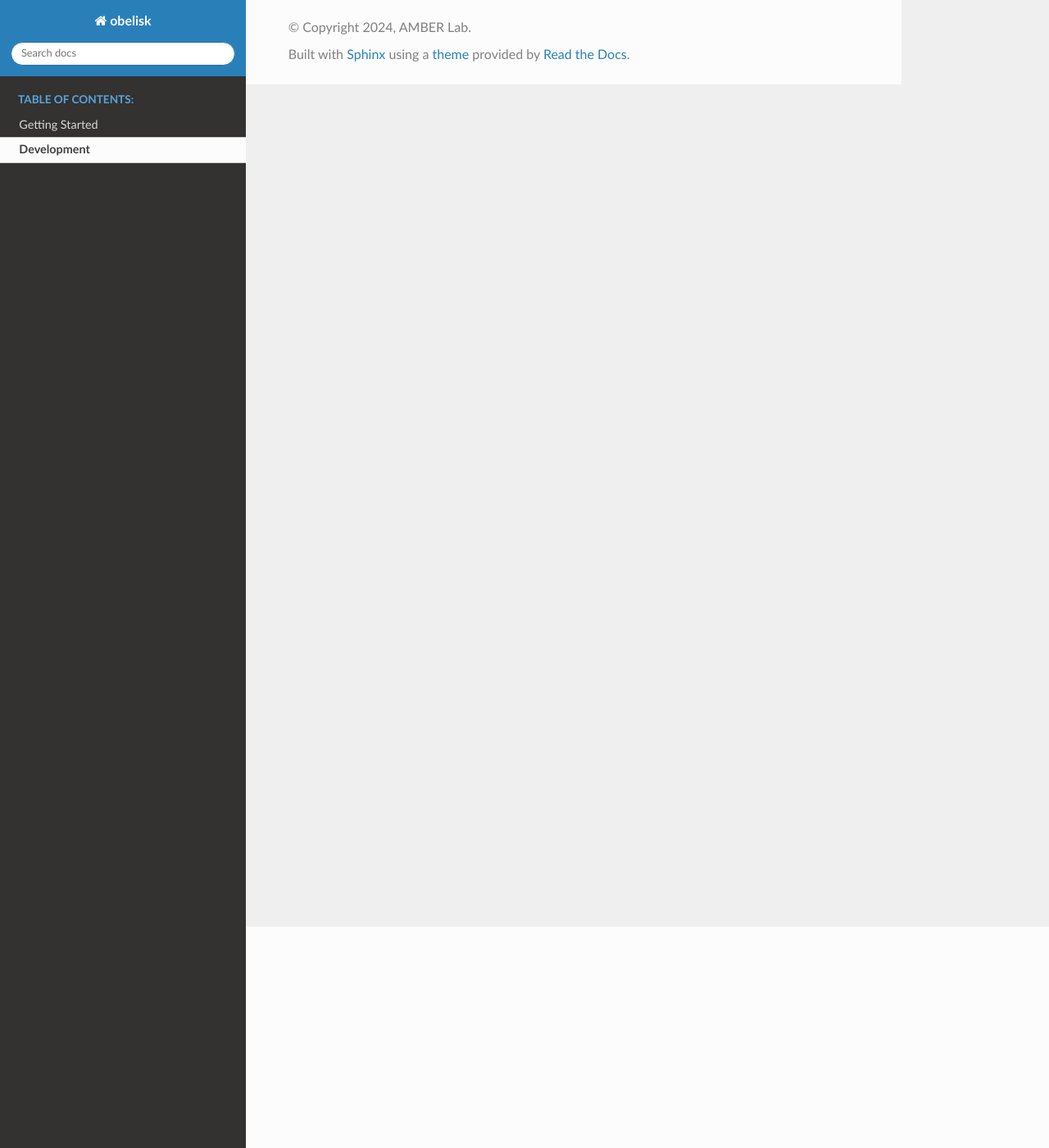
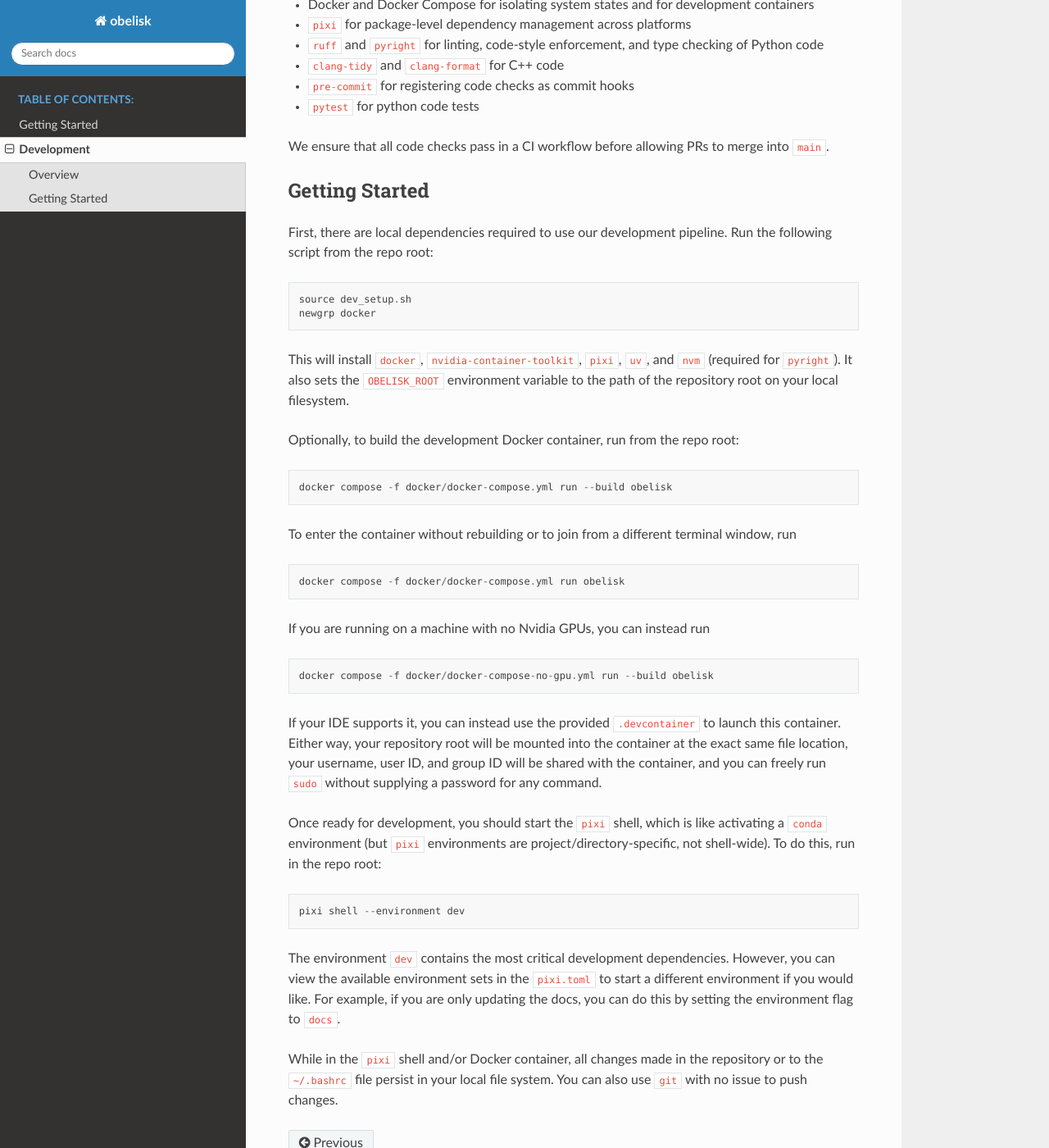
Before and after one commit to Caltech-AMBER/obelisk, a Sphinx documentation site: the page built from docs/source/development.md, in a window 1280 px wide and 1400 px high, scrolled down 270 px. Shown: the whole window at 82% size. Built offline with Sphinx 7.4.7 and the Read the Docs theme 2.0.0, drawn with Linux system fonts in a browser that asks for light colours; some of the changed text lies outside the part shown.

Commit message:
very rough docs with development instructions

````diff
--- a/docs/source/development.md
+++ b/docs/source/development.md
@@ -1,3 +1,42 @@
 # Development
 
-TODO: fill once dev pipeline is fully set up.
+## Overview
+We use the following tools for development:
+* Docker and Docker Compose for isolating system states and for development containers
+* [`pixi`](https://pixi.sh/latest/) for package-level dependency management across platforms
+* [`ruff`](https://docs.astral.sh/ruff/) and [`pyright`](https://github.com/microsoft/pyright) for linting, code-style enforcement, and type checking of Python code
+* [`clang-tidy`](https://clang.llvm.org/extra/clang-tidy/) and [`clang-format`](https://clang.llvm.org/docs/ClangFormat.html) for C++ code
+* [`pre-commit`](https://pre-commit.com/) for registering code checks as commit hooks
+* [`pytest`](https://docs.pytest.org/en/8.2.x/) for python code tests
+
+We ensure that all code checks pass in a CI workflow before allowing PRs to merge into `main`.
+
+## Getting Started
+First, there are local dependencies required to use our development pipeline. Run the following script from the repo root:
+```
+source dev_setup.sh
+newgrp docker
+```
+This will install `docker`, `nvidia-container-toolkit`, `pixi`, `uv`, and `nvm` (required for `pyright`). It also sets the `OBELISK_ROOT` environment variable to the path of the repository root on your local filesystem.
+
+Optionally, to build the development Docker container, run from the repo root:
+```
+docker compose -f docker/docker-compose.yml run --build obelisk
+```
+To enter the container without rebuilding or to join from a different terminal window, run
+```
+docker compose -f docker/docker-compose.yml run obelisk
+```
+If you are running on a machine with no Nvidia GPUs, you can instead run
+```
+docker compose -f docker/docker-compose-no-gpu.yml run --build obelisk
+```
+If your IDE supports it, you can instead use the provided `.devcontainer` to launch this container. Either way, your repository root will be mounted into the container at the exact same file location, your username, user ID, and group ID will be shared with the container, and you can freely run `sudo` without supplying a password for any command.
+
+Once ready for development, you should start the `pixi` shell, which is like activating a `conda` environment (but `pixi` environments are project/directory-specific, not shell-wide). To do this, run in the repo root:
+```
+pixi shell --environment dev
+```
+The environment `dev` contains the most critical development dependencies. However, you can view the available environment sets in the `pixi.toml` to start a different environment if you would like. For example, if you are only updating the docs, you can do this by setting the environment flag to `docs`.
+
+While in the `pixi` shell and/or Docker container, all changes made in the repository or to the `~/.bashrc` file persist in your local file system. You can also use `git` with no issue to push changes.
--- a/pixi.toml
+++ b/pixi.toml
@@ -142,6 +142,9 @@ torch121 = { features=["cuda121", "torch121"] }
 test-workflow = { features=["test", "dev"] }
 test = { features=["cuda121", "torch121", "ros2base", "test"], solve-group="dev" }
 
+# ros2
+ros2-install = { features=["ros2base"] }
+
 # dev
 dev = { features=["cuda121", "torch121", "ros2base", "test", "dev"], solve-group="dev" }
 docs = { features=["docs"] }
````
Also changed, not shown: docs/source/getting_started.md (+23 -7 lines).
